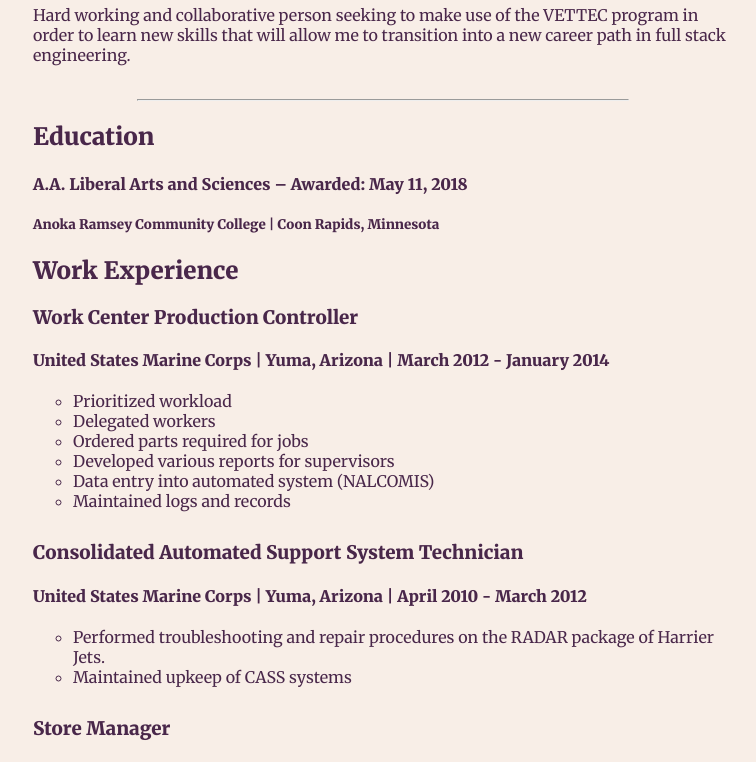
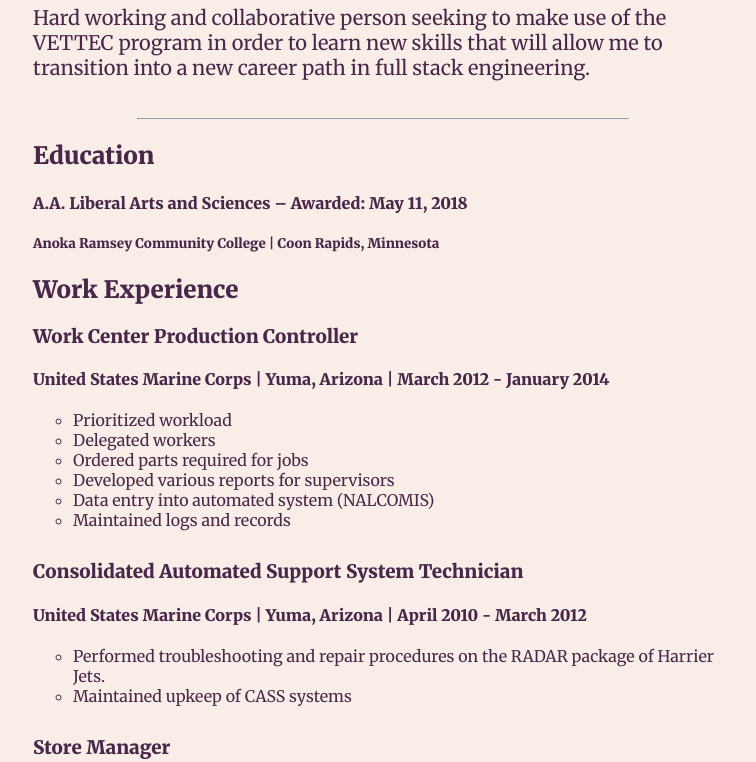
Before and after one commit to cplson/cplson.github.io, a plain HTML site: page index.html in a window 1280 px wide. Shown: the part 120-882 px from the top of the page, without its empty margins (31-787 px from the left). Drawn offline with Linux system fonts and the light colour scheme.

Commit message:
Update style.css

```diff
--- a/style.css
+++ b/style.css
@@ -33,3 +33,9 @@
 .job{
   margin-bottom: 30px;
 }
+
+@media (min-width: 600px) {
+  p{
+    font-size: 1.25rem;
+  }
+}
```
